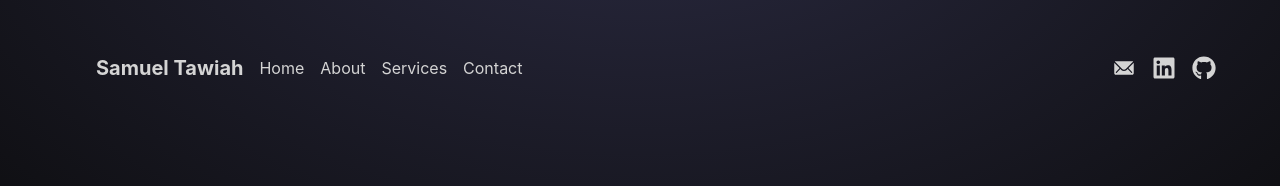
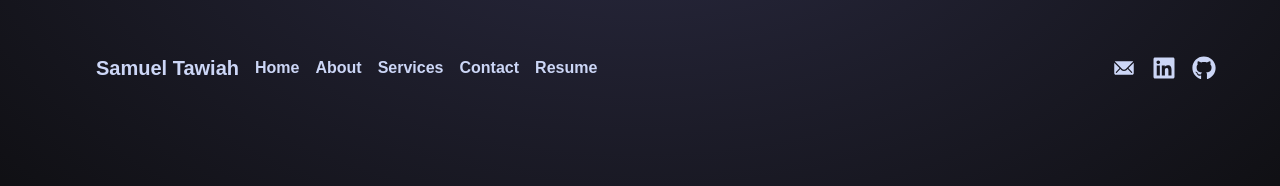
Before and after one commit to Tomtom-debug/Personal-portfolio-, a React (Vite) app: page / in a window 1280 px wide. Shown: the top 186 px of the page. Built offline with nearby package versions, Linux system fonts and the light colour scheme; a web font is replaced by a local one.

Commit message:
hovering effect in navbar

```diff
--- a/src/components/Navbar.jsx
+++ b/src/components/Navbar.jsx
@@ -1,28 +1,27 @@
-import logo from "../assets/samuelTawiahLogo.jpg";
 import { FaLinkedin } from 'react-icons/fa';
 import { FaGithub } from 'react-icons/fa';
 import { IoIosMail } from 'react-icons/io';
 
 const Navbar = () => {
   return (
-    <nav className="mb-20 flex items-center justify-between py-6">
-        <div className="ml-16 flex items-center space-x-4">
-            <div className="text-xl font-bold">Samuel Tawiah</div>
-            <div className="flex space-x-4">
-                <a href="/" className="hover:text-gray-400">Home</a>
-                <a href="/about" className="hover:text-gray-400">About</a>
-                <a href="/services" className="hover:text-gray-400">Services</a>
-                <a href="/contact" className="hover:text-gray-400">Contact</a>
-            </div>
+    <nav className=" text-lightest-slate font-ntr font-bold py-6 mb-20 flex items-center justify-between">
+      <div className="ml-16 flex items-center space-x-4">
+        <div className="text-xl">Samuel Tawiah</div>
+        <div className="hidden md:flex space-x-4">
+          <a href="/" className="hover:text-green-bright">Home</a>
+          <a href="/about" className="hover:text-green-bright">About</a>
+          <a href="/services" className="hover:text-green-bright">Services</a>
+          <a href="/contact" className="hover:text-green-bright">Contact</a>
+          <a href="/contact" className="hover:text-green-bright">Resume</a>
         </div>
-        <div className= "m-8 flex items-center justify-center gap-4 text-2xl">
-            <IoIosMail />
-            <FaLinkedin />
-            <FaGithub />
-        </div>
+      </div>
+      <div className="m-8 flex items-center justify-center gap-4 text-2xl">
+        <IoIosMail className="hover:text-green-bright"/>
+        <FaLinkedin className="hover:text-green-bright"/>
+        <FaGithub className="hover:text-green-bright"/>
+      </div>
     </nav>
-
-  )
+  );
 }
 
-export default Navbar
+export default Navbar;
```
